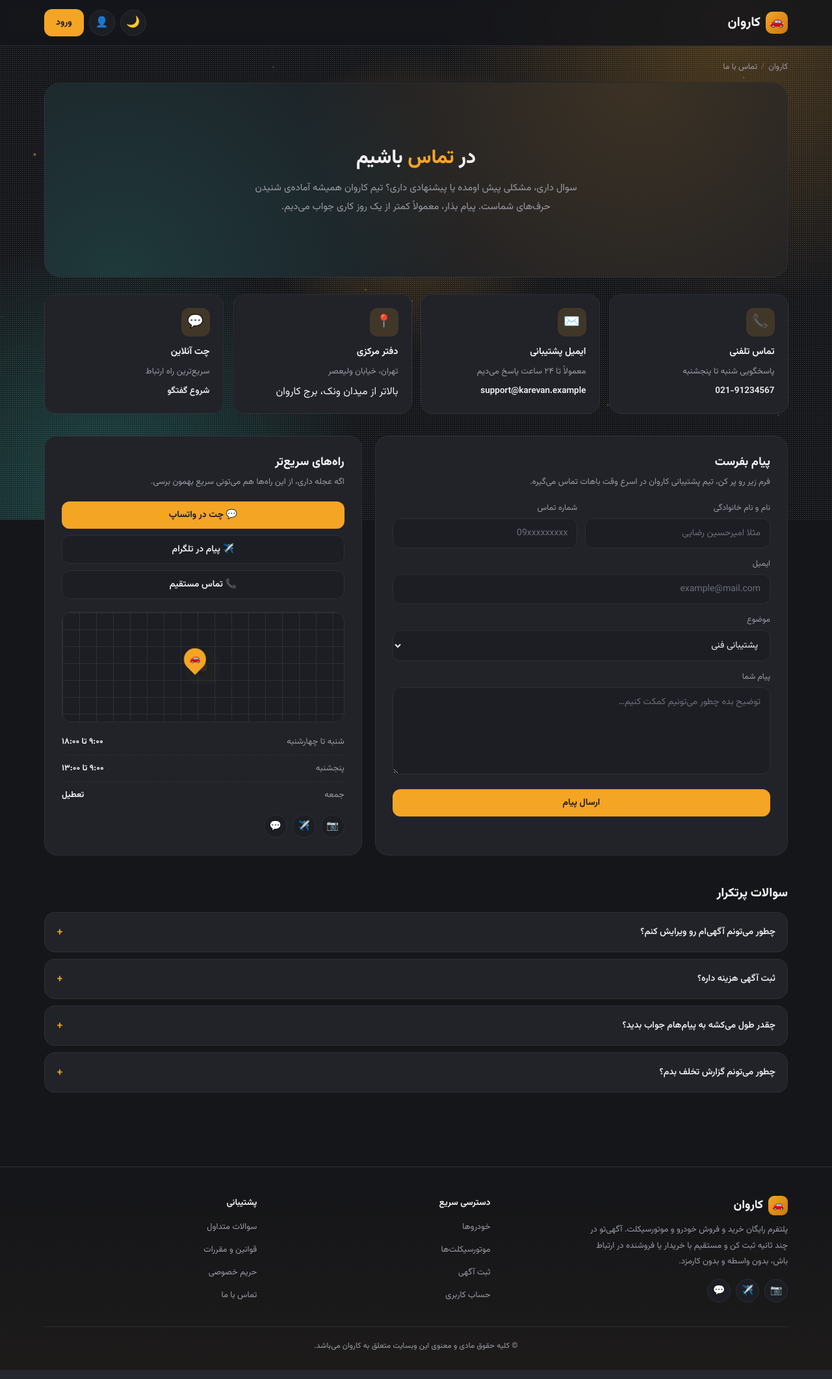
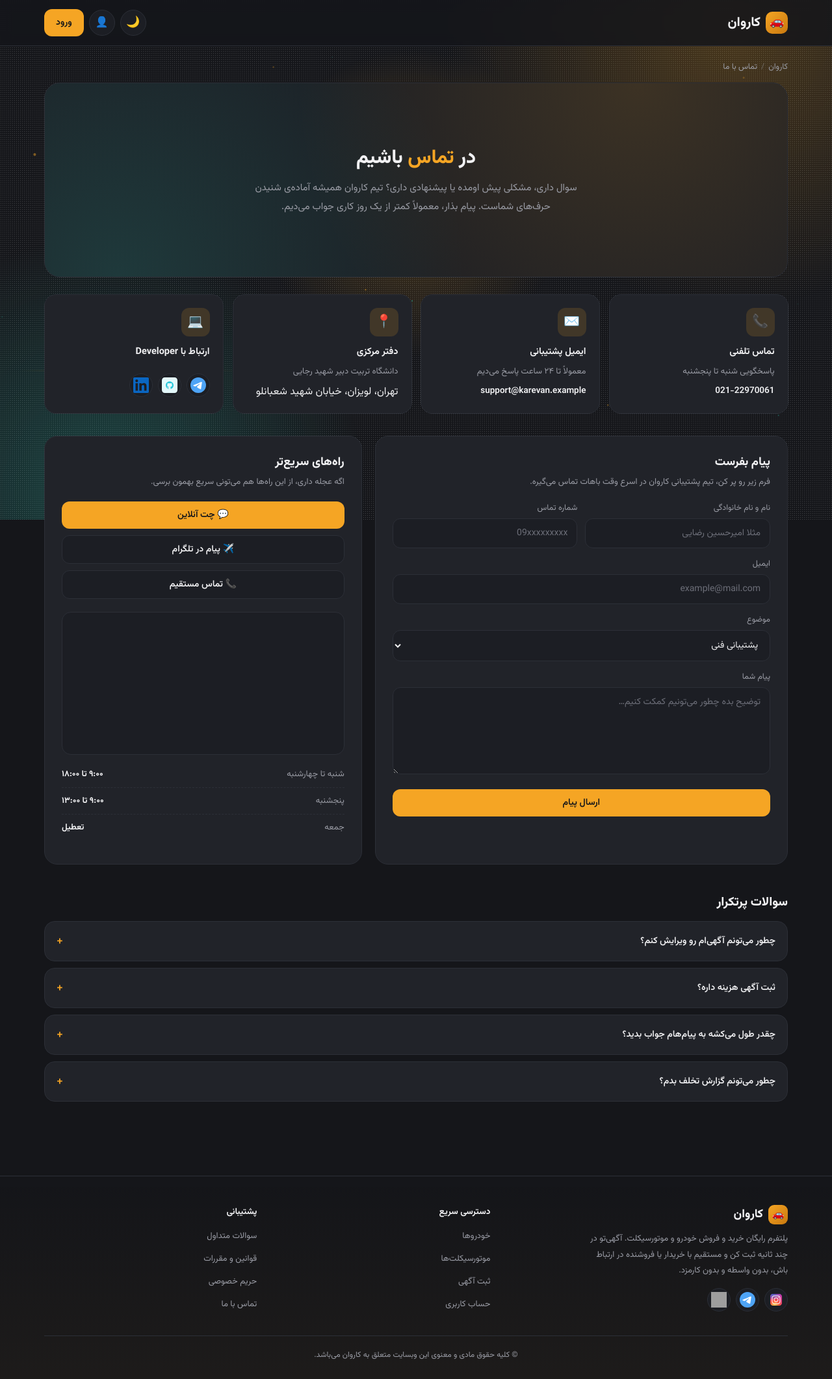
Before and after one commit to Amir-Pers/University-DB-Project, a Django app: page /contact/ in a window 1280 px wide. Shown: the whole page at 65% size. Run offline with Django 5.2, Linux system fonts and the light colour scheme; a map, chart or similar area stays blank; grey boxes are pictures that could not be loaded.

Commit message:
fix and improve contact statics

```diff
--- a/static/css/contact.css
+++ b/static/css/contact.css
@@ -404,3 +404,20 @@ main {
 .hidden {
   display: none !important;
 }
+
+/* ============ GOOGLE MAPS IFRAME ============ */
+.map-box.map-iframe {
+  padding: 0;
+  height: 220px;
+  overflow: hidden;
+  border: 1px solid var(--line);
+  border-radius: 14px;
+  background: var(--bg2);
+}
+
+.map-box.map-iframe iframe {
+  display: block;
+  width: 100%;
+  height: 100%;
+  border: 0;
+}
--- a/static/css/style.css
+++ b/static/css/style.css
@@ -791,3 +791,13 @@ a.page-link:hover {
 .page-link.prev, .page-link.next {
   min-width: auto;
 }
+
+
+/* ============ SOCIAL ICONS ============ */
+
+.social-icon {
+  width: 24px;
+  height: 24px;
+  display: block;
+  flex-shrink: 0;
+}
--- a/templates/accounts/login.html
+++ b/templates/accounts/login.html
@@ -22,7 +22,7 @@
       <div class="field">
         <div style="display: flex; justify-content: space-between; align-items: center; margin-bottom: 6px;">
           <label for="password" style="margin-bottom: 0;">رمز عبور</label>
-          <a href="#" style="font-size: 12px; color: var(--amber); font-weight: 600;">فراموشی رمز عبور؟</a>
+          {% comment %} <a href="#" style="font-size: 12px; color: var(--amber); font-weight: 600;">فراموشی رمز عبور؟</a> {% endcomment %}
         </div>
         <input type="password" id="password" name="password" placeholder="••••••••" required>
       </div>
--- a/templates/base.html
+++ b/templates/base.html
@@ -86,9 +86,15 @@
             پلتفرم رایگان خرید و فروش خودرو و موتورسیکلت. آگهی‌تو در چند ثانیه ثبت کن و مستقیم با خریدار یا فروشنده در ارتباط باش، بدون واسطه و بدون کارمزد.
           </p>
           <div class="footer-social">
-            <a href="#" title="اینستاگرام">📷</a>
-            <a href="#" title="تلگرام">✈️</a>
-            <a href="#" title="واتساپ">💬</a>
+            <a href="#" title="اینستاگرام" target="_blank">
+              <img src="{% static 'icons/instagram.svg' %}" alt="اینستاگرام" class="social-icon">
+            </a>
+            <a href="#" title="تلگرام" target="_blank">
+              <img src="{% static 'icons/telegram.svg' %}" alt="تلگرام" class="social-icon">
+            </a>
+            <a href="#" title="واتساپ" target="_blank">
+              <img src="{% static 'icons/whatsapp.svg' %}" alt="واتساپ" class="social-icon">
+            </a>
           </div>
         </div>
         <div class="footer-col">
--- a/templates/home/contact.html
+++ b/templates/home/contact.html
@@ -24,25 +24,34 @@
       <div class="ico">📞</div>
       <h4>تماس تلفنی</h4>
       <p>پاسخگویی شنبه تا پنجشنبه</p>
-      <a class="value" href="tel:02191234567">021-91234567</a>
+      <a class="value" href="tel:02191234567">021-22970061</a>
     </div>
     <div class="info-card reveal reveal-1" style="animation-delay:.1s">
       <div class="ico">✉️</div>
       <h4>ایمیل پشتیبانی</h4>
       <p>معمولاً تا ۲۴ ساعت پاسخ می‌دیم</p>
-      <a class="value" href="mailto:support@karevan.example">support@karevan.example</a>
+      <a class="value" href="s.a.mousavi647@gmial.co">support@karevan.example</a>
     </div>
     <div class="info-card reveal reveal-1" style="animation-delay:.15s">
       <div class="ico">📍</div>
       <h4>دفتر مرکزی</h4>
-      <p>تهران، خیابان ولیعصر</p>
-      <span class="value">بالاتر از میدان ونک، برج کاروان</span>
+      <p>دانشگاه تربیت دبیر شهید رجایی</p>
+      <span class="value">تهران، لویزان، خیابان شهید شعبانلو</span>
     </div>
     <div class="info-card reveal reveal-1" style="animation-delay:.2s">
-      <div class="ico">💬</div>
-      <h4>چت آنلاین</h4>
-      <p>سریع‌ترین راه ارتباط</p>
-      <a class="value" href="#quickActions">شروع گفتگو</a>
+      <div class="ico">💻</div>
+      <h4> ارتباط با Developer</h4>
+      <div class="footer-social">
+        <a href="https://t.me/AmirPers00" title="تلگرام" target="_blank">
+          <img src="{% static 'icons/telegram.svg' %}" alt="تلگرام" class="social-icon">
+        </a>
+        <a href="https://github.com/Amir-Pers" title="گیتاب" target="_blank">
+          <img src="{% static 'icons/github.svg' %}" alt="گیتاب" class="social-icon">
+        </a>
+        <a href="https://www.linkedin.com/in/amirhosein-mousavi-069042428/" title="لینکدین" target="_blank">
+          <img src="{% static 'icons/linkedin.svg' %}" alt="لینکدین" class="social-icon">
+        </a>
+      </div>
     </div>
   </div>
 
@@ -81,31 +90,31 @@
       </div>
     </div>
 
-    <div class="side-card reveal reveal-3" id="quickActions">
+    <div class="side-card reveal reveal-3">
       <h3>راه‌های سریع‌تر</h3>
       <p class="hint">اگه عجله داری، از این راه‌ها هم می‌تونی سریع بهمون برسی.</p>
       <div class="quick-actions">
-        <button class="btn btn-amber">💬 چت در واتساپ</button>
+        <button class="btn btn-amber">💬 چت آنلاین</button>
         <button class="btn btn-ghost">✈️ پیام در تلگرام</button>
-        <a class="btn btn-ghost" href="tel:02191234567">📞 تماس مستقیم</a>
+        <a class="btn btn-ghost" href="tel:02122970061">📞 تماس مستقیم</a>
       </div>
 
-      <div class="map-box" aria-hidden="true">
+
+      <div class="map-box map-iframe">
+        <iframe src="https://www.google.com/maps/embed?pb=!1m18!1m12!1m3!1d3236.8076954731423!2d51.4917151!3d35.780099899999996!2m3!1f0!2f0!3f0!3m2!1i1024!2i768!4f13.1!3m3!1m2!1s0x3f8e0495ebfb8867%3A0x7c5162b9921bd998!2sShahid%20Rajaee%20University!5e0!3m2!1sen!2s!4v1786186264716!5m2!1sen!2s"
+          width="600" height="450" style="border:0;" allowfullscreen="" loading="lazy" referrerpolicy="strict-origin-when-cross-origin"></iframe>
+      </div>
+
+      {% comment %} <div class="map-box" aria-hidden="true">
         <div class="ring"></div>
         <div class="pin"></div>
-      </div>
+      </div>  {% endcomment %}
 
       <ul class="hours-list">
         <li><span>شنبه تا چهارشنبه</span><b>۹:۰۰ تا ۱۸:۰۰</b></li>
         <li><span>پنجشنبه</span><b>۹:۰۰ تا ۱۳:۰۰</b></li>
         <li><span>جمعه</span><b>تعطیل</b></li>
       </ul>
-
-      <div class="footer-social">
-        <a href="#" title="اینستاگرام">📷</a>
-        <a href="#" title="تلگرام">✈️</a>
-        <a href="#" title="واتساپ">💬</a>
-      </div>
     </div>
   </div>
 
```
Also changed, not shown: static/icons/github.svg (added), static/icons/instagram.svg (added), static/icons/linkedin.svg (added), static/icons/telegram.svg (added), static/icons/whatsapp.svg (added).
